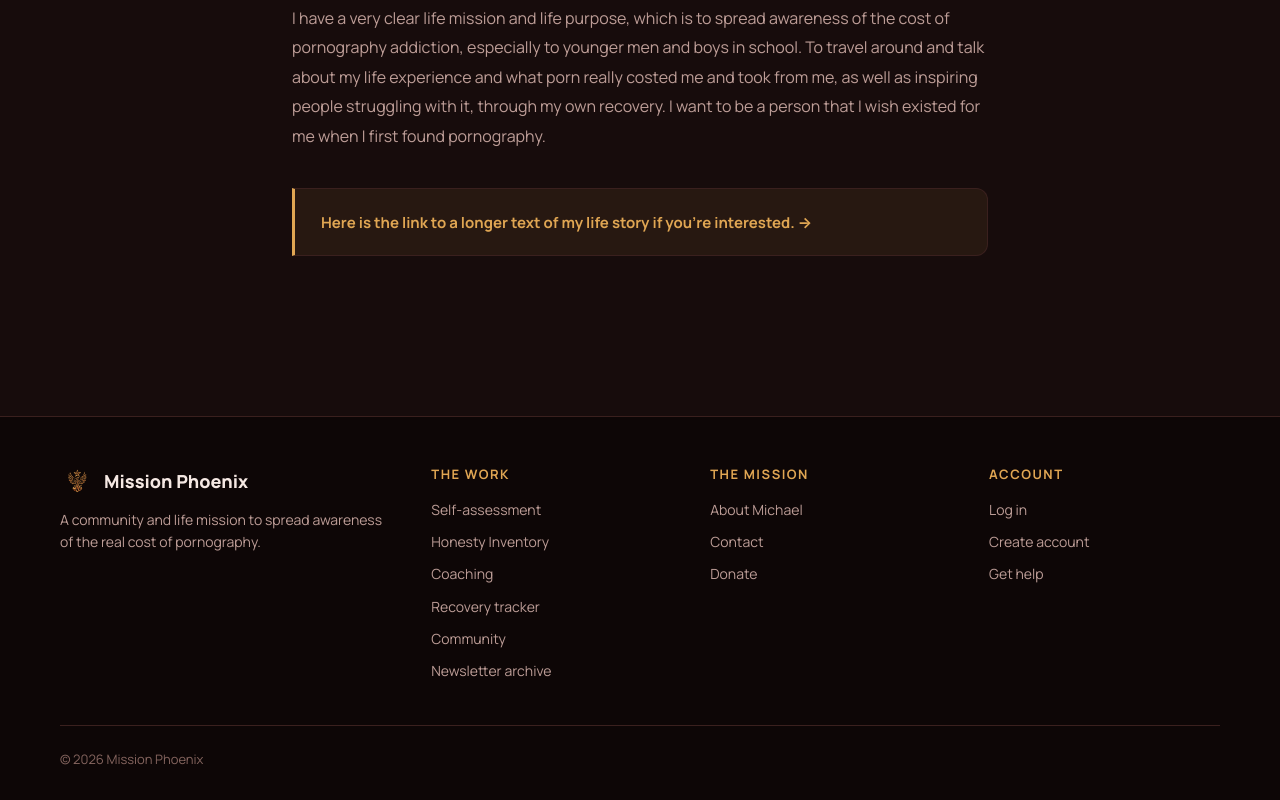
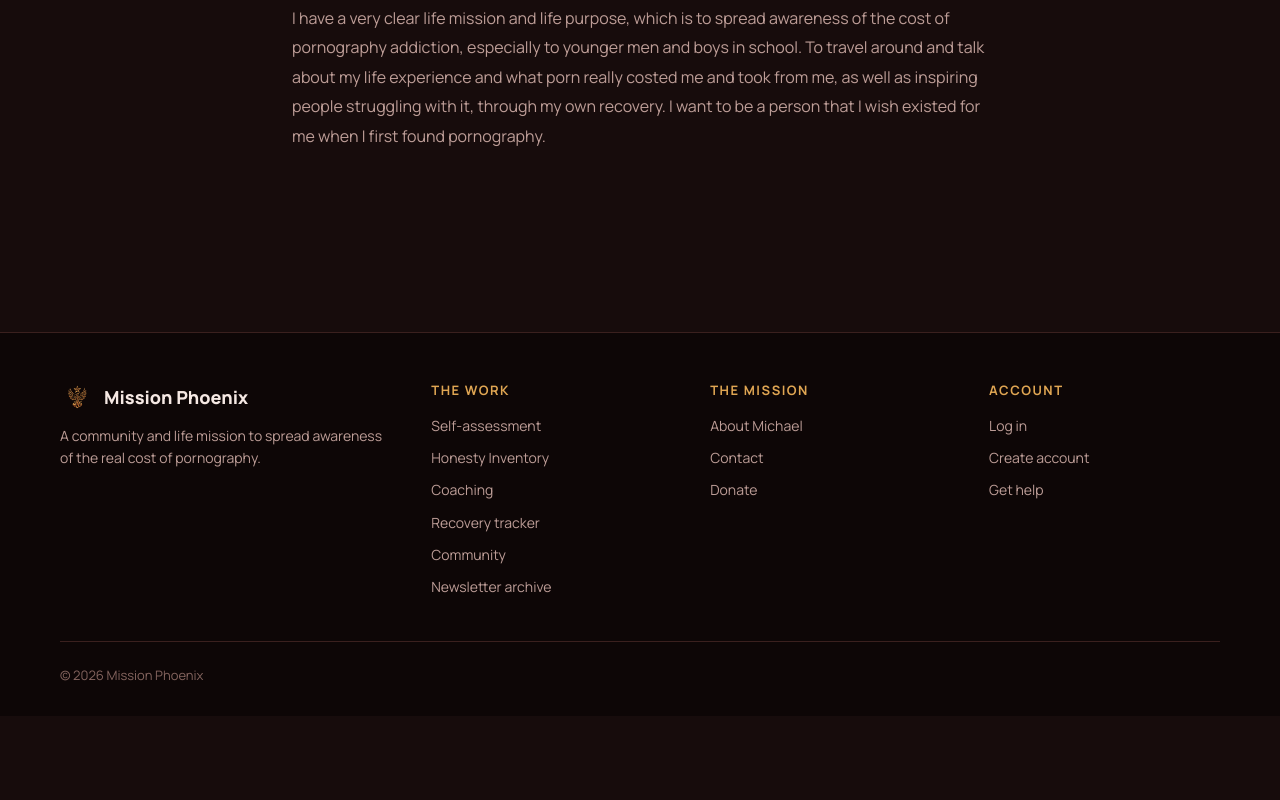
Before and after one commit to MichaelFjell/missionphoenix, a React (Vite) app in the folder mission-phoenix/: page /about in a window 1280 px wide. Shown: the part 1185-1985 px from the top of the page. After the commit the page ends 1901 px from the top, so only its background shows below. Built offline with nearby package versions, Linux system fonts and the light colour scheme; no server answers.

Commit message:
Update About.jsx

```diff
--- a/mission-phoenix/src/About.jsx
+++ b/mission-phoenix/src/About.jsx
@@ -33,9 +33,6 @@ export default function About() {
           <p> I have a very clear life mission and life purpose, which is to spread awareness of the cost of pornography addiction, especially to younger men and boys in school. To travel around and talk about my life experience and what porn really costed me and took from me, as well as inspiring people struggling with it, through my own recovery. I want to be a person that I wish existed for me when I first found pornography.</p>
         </div>
 
-        <div className="about-more">
-          <Link to="/story">Here is the link to a longer text of my life story if you&rsquo;re interested. →</Link>
-        </div>
       </main>
     </>
   );
```
